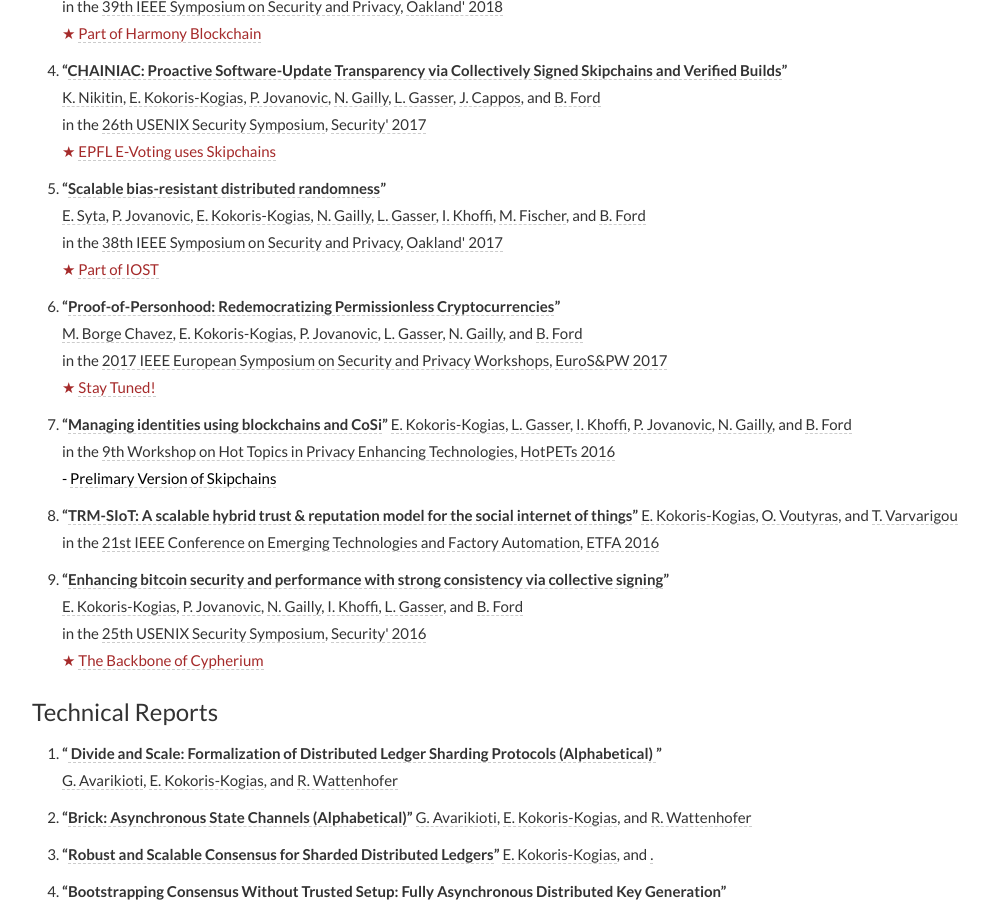
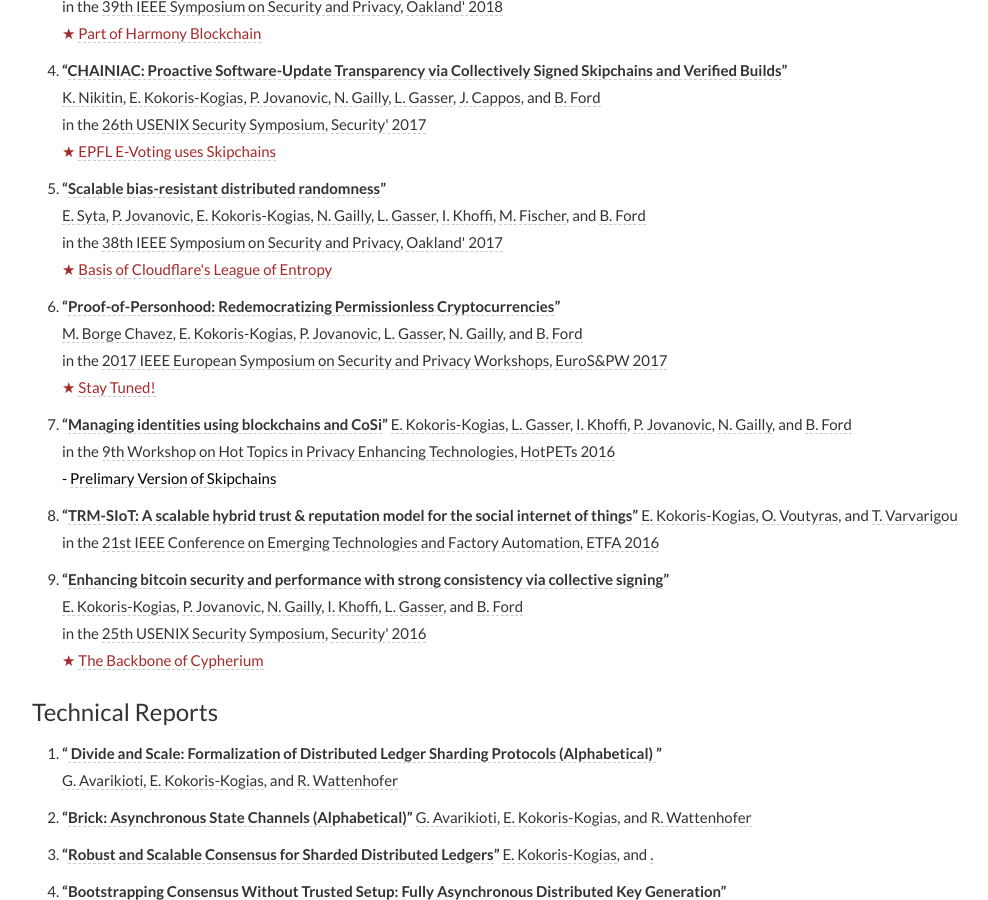
Before and after one commit to LefterisKK/LefterisKK.github.io, a Jekyll site: the page built from index.md, in a window 1280 px wide and 900 px high, scrolled down 1043 px. Shown: the whole window, without its empty margins (138-1126 px from the left). Built offline with Jekyll 4.4.1, drawn with Linux system fonts in a browser that asks for light colours; our own code applies the rules of GitHub Pages for plain Markdown files.

Commit message:
Leage of Entropy

```diff
--- a/_data/publications.yml
+++ b/_data/publications.yml
@@ -73,8 +73,8 @@
   url: https://ieeexplore.ieee.org/abstract/document/7958592/
   meta:
   -
-      content: Part of IOST
-      url: https://iost.io/
+      content: Basis of Cloudflare's League of Entropy
+      url: https://blog.cloudflare.com/league-of-entropy/
       color: brown
       icon: ★
 -
```
